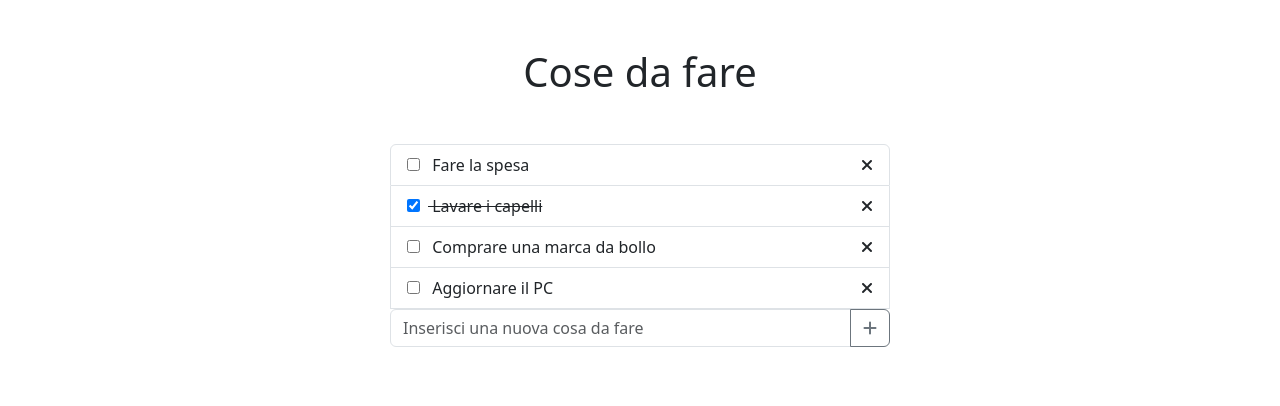
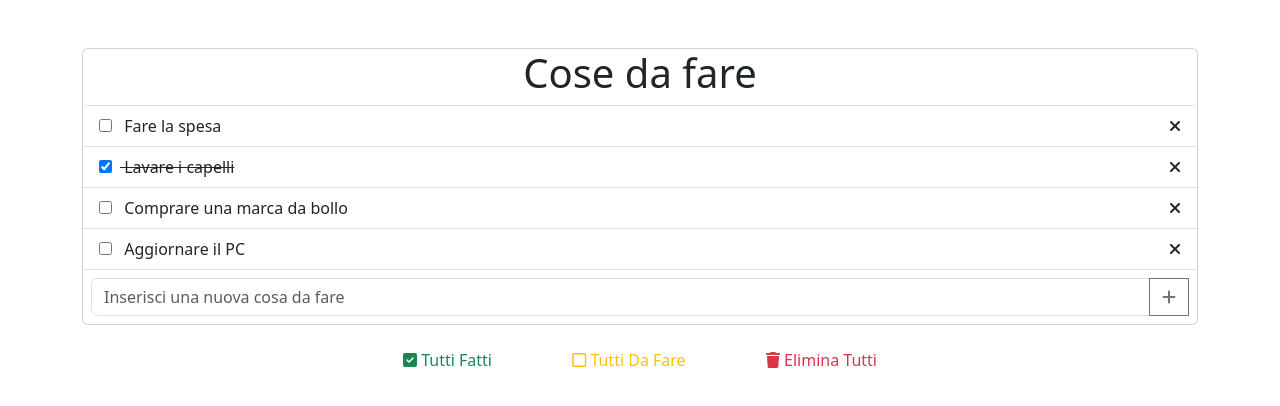
Before and after one commit to lelz99/vue-todolist, a plain HTML site: page index.html in a window 1280 px wide. Drawn offline with nearby package versions, Linux system fonts and the light colour scheme.

Commit message:
created massive buttons

```diff
--- a/index.html
+++ b/index.html
@@ -3,7 +3,7 @@
 <head>
     <meta charset="UTF-8">
     <meta name="viewport" content="width=device-width, initial-scale=1.0">
-    <title>Document</title>
+    <title>To Do List</title>
 
     <!-- Fontawesome -->
     <link rel="stylesheet" href="https://cdnjs.cloudflare.com/ajax/libs/font-awesome/6.5.1/css/all.min.css">
@@ -23,10 +23,11 @@
 
 </head>
 <body>
-    <div id="root" class="my-container">
-        <h1 class="text-center my-5">Cose da fare</h1>
-        <ul class="list-group">
-            <li v-for="task in tasks" class="list-group-item d-flex justify-content-between" :class="task.done ? 'text-decoration-line-through' : '' ">
+    <div id="root" class="container">
+        <div class="card mt-5">
+            <h1 class="text-center">Cose da fare</h1>
+            <ul class="list-group border-top-0">
+                <li v-for="task in tasks" class="list-group-item d-flex justify-content-between border-start-0 border-end-0" :class="task.done ? 'text-decoration-line-through' : '' ">
                     <div>
                     <input v-model="task.done" class="me-2" role="button" type="checkbox">
                         {{task.text}}
@@ -34,10 +35,32 @@
                     <div><i @click="deleteTask(task.id)" role="button" class="fa-solid fa-xmark"></i></div>
                 </li>
                 <li class="list-unstyled">
-                <div class="input-group">
+                    <div class="input-group p-2">
                         <input v-model.trim="newTaskText" @keyup.enter="addNewTask" type="text" class="form-control" placeholder="Inserisci una nuova cosa da fare">
-                    <button @click="addNewTask" class="btn btn-outline-secondary"><i class="fa-solid fa-plus"></i></button>
+                        <button @click="addNewTask" class="btn btn-outline-secondary rounded-0"><i class="fa-solid fa-plus"></i></button>
                     </div>
+                </li>
+            </ul>
+        </div>
+
+        <ul class="mt-3 p-0 list-unstyled d-flex justify-content-between my-container">
+            <li>
+                <button class="btn text-success" @click="checkAll(true)">
+                    <i class="fa-solid fa-square-check"></i>
+                    Tutti Fatti
+                </button>
+            </li>
+            <li>
+                <button class="btn text-warning" @click="checkAll(false)">
+                    <i class="fa-regular fa-square"></i>
+                    Tutti Da Fare
+                </button>
+            </li>
+            <li>
+                <button class="btn text-danger" @click="deleteAllCheck">
+                    <i class="fa-solid fa-trash"></i>
+                    Elimina Tutti
+                </button>
             </li>
         </ul>
     </div>
--- a/js/script.js
+++ b/js/script.js
@@ -13,7 +13,7 @@ const app = createApp({
         },
         addNewTask(){
             const newTask = {
-                id: new Date().toISOString(),
+                id: 5,
                 done: false,
                 text: this.newTaskText,
             }
@@ -21,8 +21,17 @@ const app = createApp({
             this.tasks.push(newTask)
 
             this.newTaskText = ''
+        },
+        checkAll(value){
+            this.tasks.forEach(task => {
+                task.done = value
+            })
+        },
+        deleteAllCheck(){
+            this.tasks = []
         }
     }
 });
 
 app.mount('#root')
+console.log(tasks)
```
Lines whose indentation alone changed are shown as unchanged.
